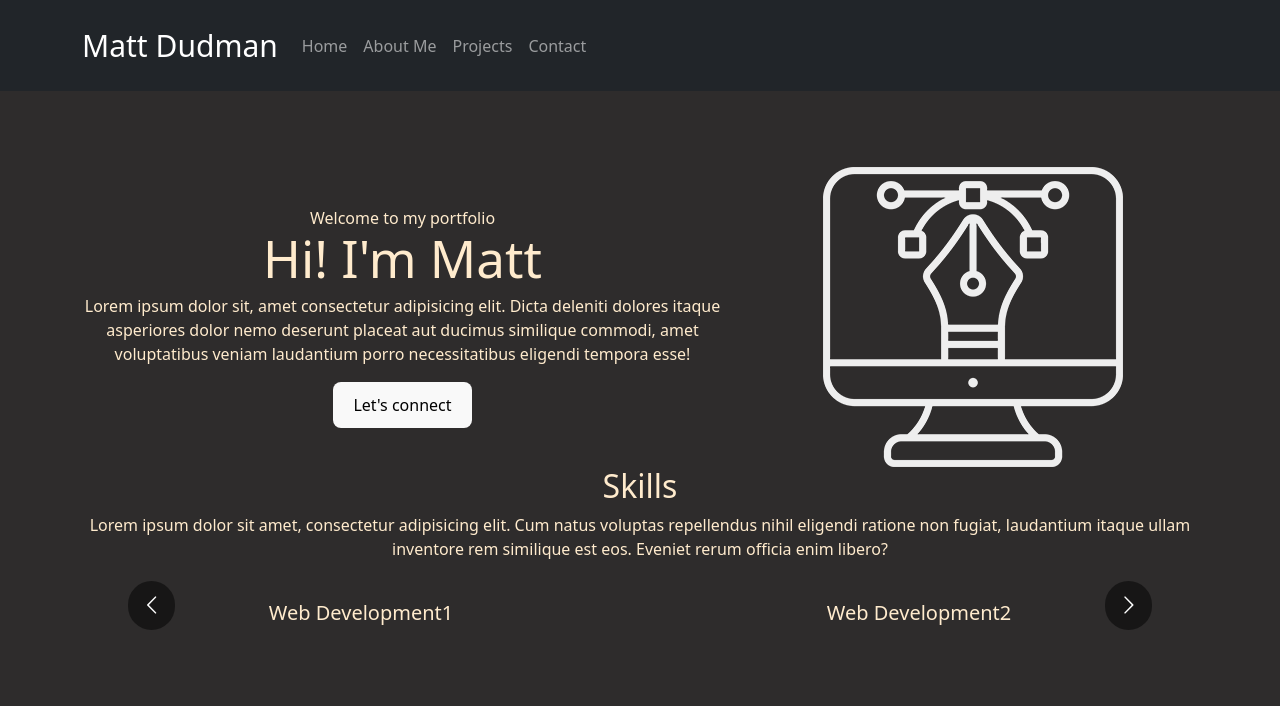
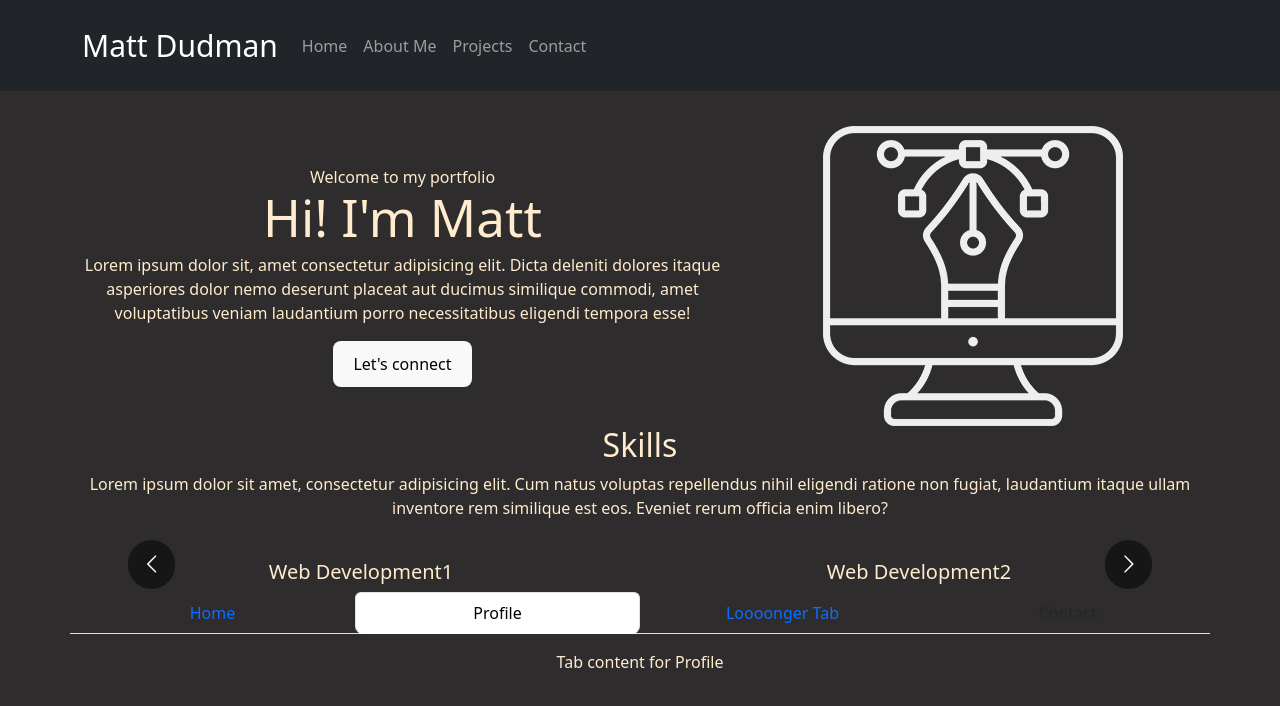
Before and after one commit to atypicalbitter/React-App-MD, a React (Vite) app: page / in a window 1280 px wide. Shown: the top 706 px of the page. Built offline with nearby package versions, Linux system fonts and the light colour scheme.

Commit message:
Projects section added in using React Bootstrap.

```diff
--- a/src/App.jsx
+++ b/src/App.jsx
@@ -1,11 +1,11 @@
 import { useState } from 'react'
-import reactLogo from './assets/react.svg'
-import viteLogo from '/vite.svg'
 import './App.css'
 import Mynav from './components/Navbar'
 import Header from './components/Header'
 import Skills from './components/Skills'
+import Projects from './components/Projects'
 import 'bootstrap/dist/css/bootstrap.min.css';
+
 
 
 function App() {
@@ -16,6 +16,7 @@ function App() {
 <Mynav />
 <Header />
 <Skills />
+<Projects />
     </>
   )
 }
--- /dev/null
+++ b/src/components/Projects.jsx
@@ -0,0 +1,29 @@
+import Tab from 'react-bootstrap/Tab';
+import Tabs from 'react-bootstrap/Tabs';
+
+
+function MyProjects() {
+  return (
+    <Tabs
+      defaultActiveKey="profile"
+      id="justify-tab-example"
+      className="mb-3"
+      justify
+    >
+      <Tab eventKey="home" title="Home">
+        Tab content for Home
+      </Tab>
+      <Tab eventKey="profile" title="Profile">
+        Tab content for Profile
+      </Tab>
+      <Tab eventKey="longer-tab" title="Loooonger Tab">
+        Tab content for Loooonger Tab
+      </Tab>
+      <Tab eventKey="contact" title="Contact" disabled>
+        Tab content for Contact
+      </Tab>
+    </Tabs>
+  );
+}
+
+export default MyProjects;
```
Also changed, not shown: src/components/ProjectCard.jsx (added, +17 -0 lines).
